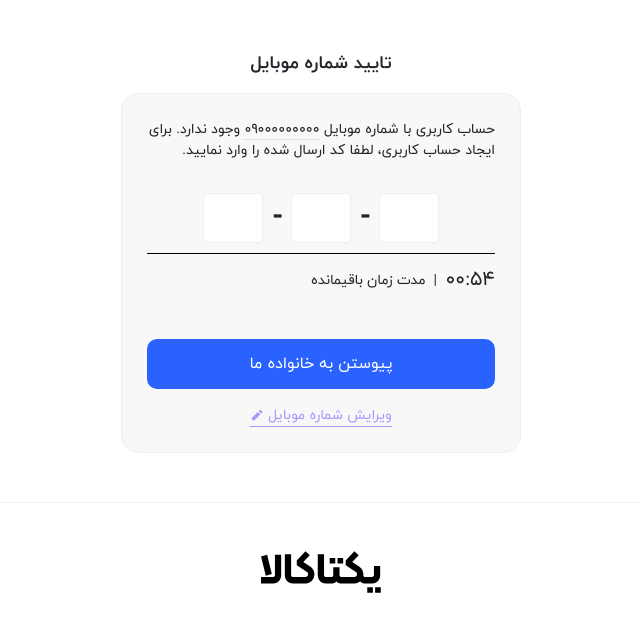
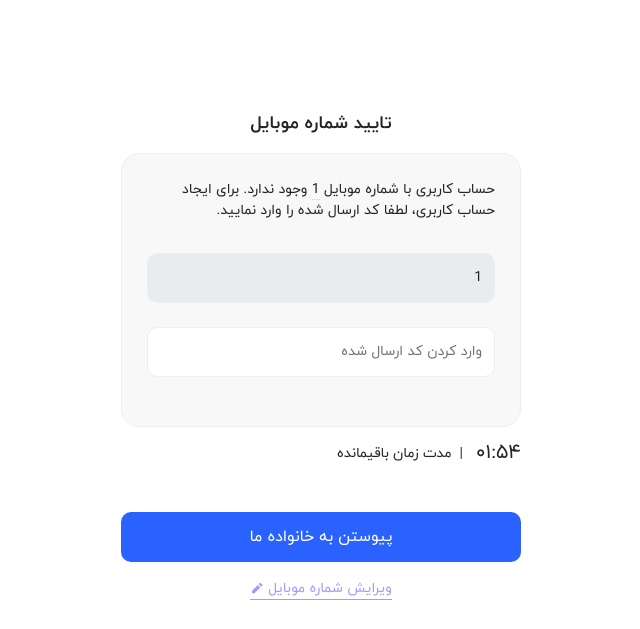
Before and after one commit to pouriashiralipour/digikala_online_shop, a Django app: template templates/registration/verification.html in a window 1280 px wide. Shown: the part 91-720 px from the top of the page, without its empty margins (319-959 px from the left). Run offline with Django 5.2, Linux system fonts and the light colour scheme; the template is opened without the code that fills it: most values are stand-ins (such as "Sample title", 1, 10 or a date in 2020); parts of the project's set-up code (start-up, migrations or seed data) failed here and were passed over; some libraries are stand-ins or nearby versions.

Commit message:
add form for verufy to verification

```diff
--- a/templates/registration/verification.html
+++ b/templates/registration/verification.html
@@ -9,9 +10,9 @@
     <meta name="msapplication-navbutton-color" content="#2962ff">
     <meta name="apple-mobile-web-app-status-bar-style" content="#2962ff">
     <title>YektaKala | verification</title>
-    <link rel="stylesheet" href="./theme-assets/css/dependencies.css">
-    <link rel="stylesheet" href="./theme-assets/css/theme.css">
-    <link rel="stylesheet" href="./theme-assets/css/custom.css">
+    <link rel="stylesheet" href={% static "products/css/dependencies.css" %}>
+    <link rel="stylesheet" href={% static "products/css/theme.css" %}>
+    <link rel="stylesheet" href={% static "products/css/custom.css" %}>
 </head>
 
 <body>
@@ -31,20 +32,27 @@
                 <!-- start of auth-box -->
                 <div class="auth-box ui-box">
                     <!-- start of auth-form -->
-                    <form action="#" class="auth-form">
+                    <form action="" class="auth-form" method='post'>
+                        {% csrf_token %}
                         <!-- start of form-element -->
                         <div class="form-element-row mb-3">
                             <p>
-                                حساب کاربری با شماره موبایل <span class="border-bottom">۰۹۰۰۰۰۰۰۰۰۰</span> وجود ندارد.
+                                حساب کاربری با شماره موبایل <span class="border-bottom">{{ phone_number }}</span> وجود ندارد.
                                 برای ایجاد
                                 حساب
                                 کاربری، لطفا
                                 کد ارسال شده را وارد نمایید.
                             </p>
                         </div>
+                        <div class="form-element-row mb-4">
+                            <input type="text" name="phone_number" value={{ phone_number }} class="form-control" readonly>
+                        </div>
+                        <div class="form-element-row mb-4">
+                            <input type="text" name="otp" class="form-control" placeholder="وارد کردن کد ارسال شده">
+                        </div>
                         <!-- end of form-element -->
                         <!-- start of form-element -->
-                        <div class="form-element-row mb-3">
+                        {% comment %} <div class="form-element-row mb-3">
                             <div class="form-input-code-container fa-num">
                                 <input type="text" maxlength="2" class="form-control input-code" id="input-code-0"
                                     data-next="1" autocomplete="off" autofocus>
@@ -54,7 +62,10 @@
                                 <span class="divider">-</span>
                                 <input type="text" maxlength="2" class="form-control input-code" id="input-code-2"
                                     autocomplete="off">
-                            </div>
+                                <input type="text" maxlength="2" class="form-control input-code" id="input-code-0"
+                                    data-next="1" autocomplete="off" autofocus>
+                                <span class="divider">-</span>
+                            </div> {% endcomment %}
                         </div>
                         <!-- end of form-element -->
                         <!-- start of verify-code-wrapper -->
```
Also changed, not shown: other parts of templates/registration/verification.html (+19 -18 lines).
